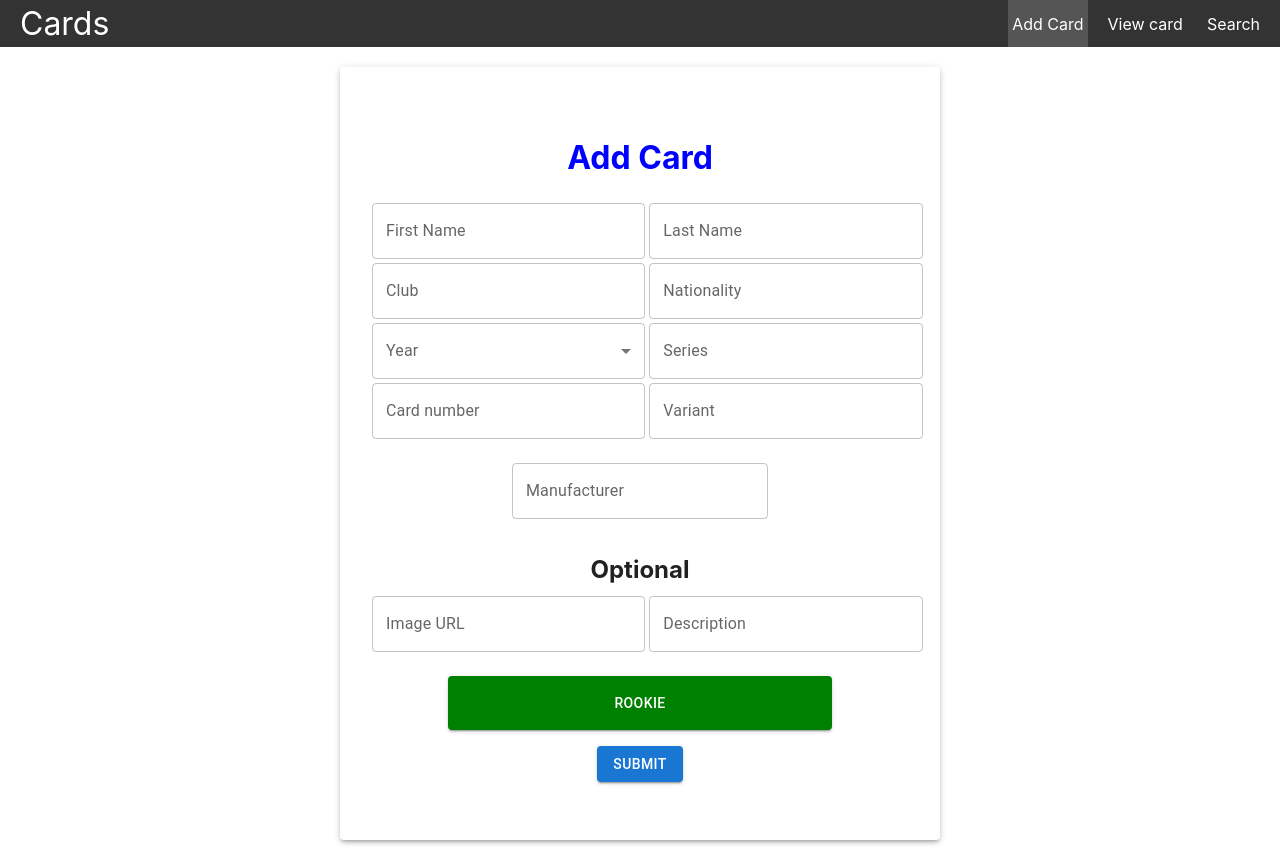
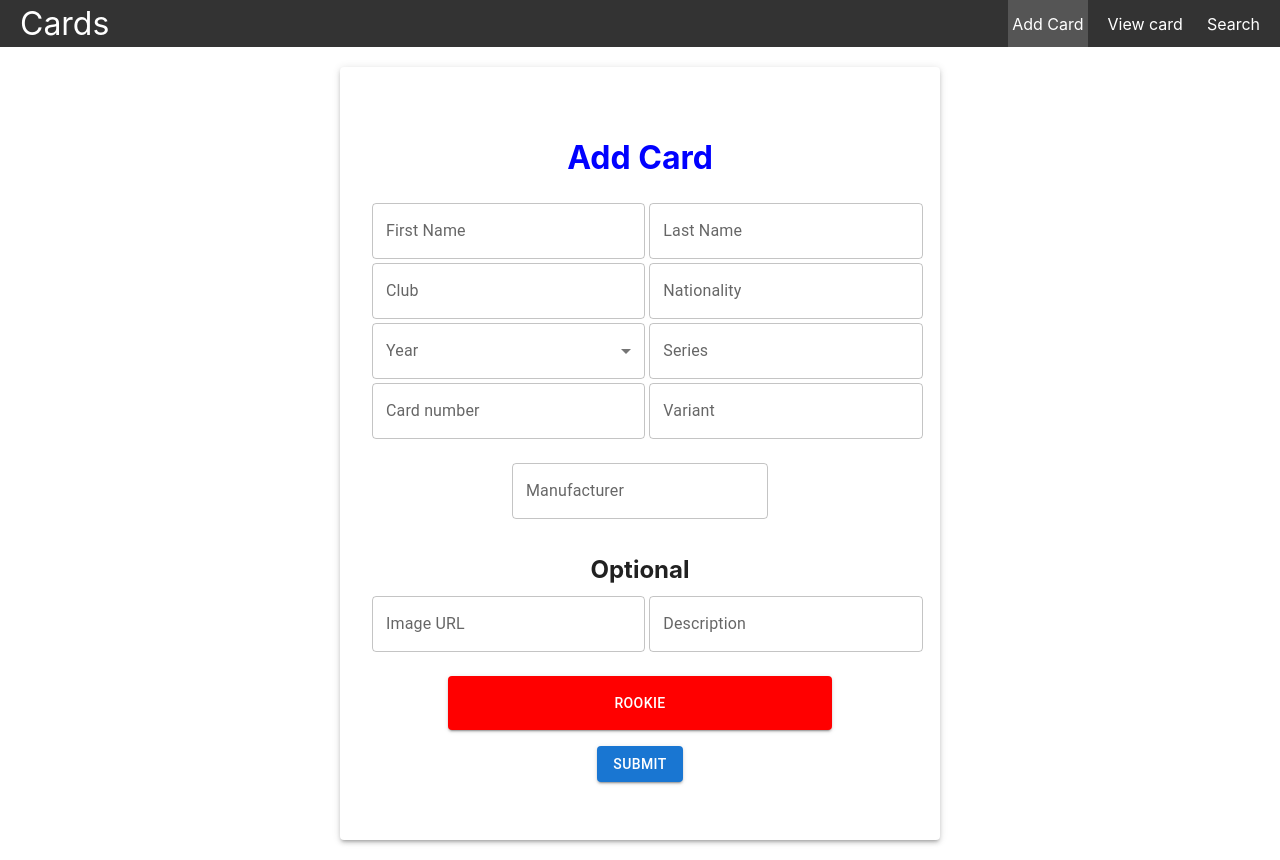
Before and after one commit to TheAnthonyCarrera/SoccerCardApp, a React (Create React App) app in the folder cardfrontend/: page /Card in a window 1280 px wide. Built offline with nearby package versions, Linux system fonts and the light colour scheme.

Commit message:
Update Card.js

```diff
--- a/cardfrontend/src/Pages/Card.js
+++ b/cardfrontend/src/Pages/Card.js
@@ -23,6 +23,7 @@ export default function Card() {
         e.preventDefault()
         const card={first_name,last_name,club,nationality, year, series, card_number, rookie, variant, manufacturer, image_url, description}
         console.log(card)
+        console.log(rookie)
         fetch("http://localhost:8081/card/add",{
             method:"POST",
             headers:{"Content-Type":"application/json"},
@@ -156,8 +157,8 @@ export default function Card() {
                 <Grid item xs={11}>
                     <Button
                     variant='contained'
-                    style={{ backgroundColor: rookie ? 'red' : 'green', height: '54px', width: '75%' }}
-                    onClick={() => {setRookie(!rookie); console.log(rookie)}}
+                    style={{ backgroundColor: rookie ? 'green' : 'red', height: '54px', width: '75%' }}
+                    onClick={() => setRookie(!rookie)}
                     >
                     Rookie
                     </Button>
```
